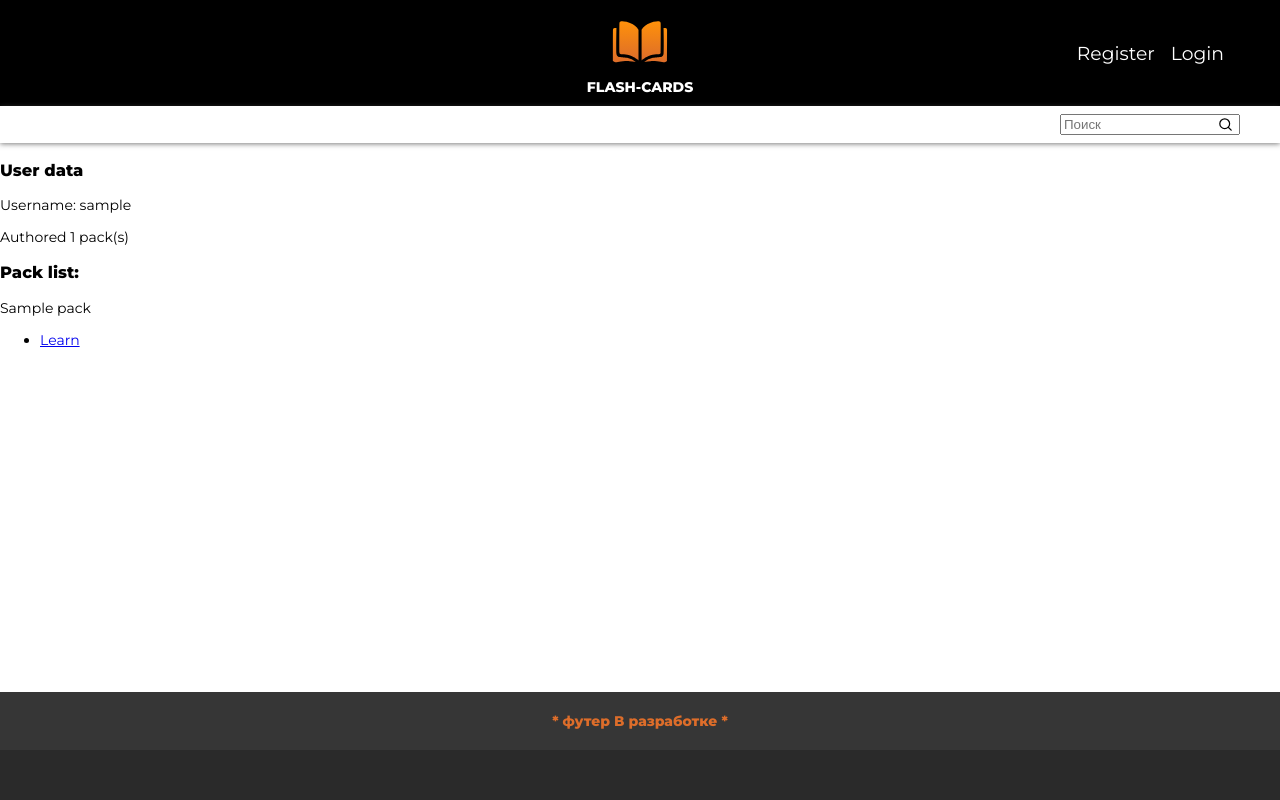
After one commit to MichaelPotemkin/Flashcards, a Django app: page /profile/1 in a window 1280 px wide. The commit adds this page. Run offline with Django 4.2, Linux system fonts and the light colour scheme; tables that the repository leaves empty hold one stand-in row (values such as "Sample post"); parts of the project's set-up code (start-up, migrations or seed data) failed here and were passed over.

Commit message:
Add user profiles

```diff
--- a/cards/urls.py
+++ b/cards/urls.py
@@ -6,6 +6,7 @@ urlpatterns = [
     path('learn/<int:pack_id>', views.view_pack, name='learn'),
     # path('create/<pack_id>', views.create_pack, name='create'),
     path('edit/<int:pack_id>', views.edit_pack, name='edit'),
-    # path('delete/<int:pack_id>', views.delete_pack, name='delete'),
-    path('like/<int:pk>', views.like_pack, name='like_pack')
+    path('delete/<int:pack_id>', views.delete_pack, name='delete'),
+    path('like/<int:pk>', views.like_pack, name='like_pack'),
+    path('profile/<int:user_id>', views.view_user_profile, name='profile'),
 ]
--- a/cards/views.py
+++ b/cards/views.py
@@ -2,19 +2,12 @@ from django.db.models import Count
 from django.http import HttpResponseRedirect, HttpResponseForbidden
 from django.shortcuts import render, get_object_or_404
 from django.urls import reverse
-from .models import Pack, Flashcard, Like
+from .models import Pack, Flashcard, Like, User
 from django.core.mail import send_mail
 
 
 # Create your views here.
 def index(request):
-    send_mail(
-        'Test',
-        'Here is the message.',
-        'me@flashcards.com',
-        ['michael.potyomkin@gmail.com'],
-        fail_silently=False,
-    )
     packs = Pack.objects.annotate(rating=Count('likes')).order_by('-rating', '-id')[:9]
     return render(request, "index.html", context={'packs': packs})
 
@@ -47,3 +40,10 @@ def like_pack(request, pk):
         like.delete()
 
     return HttpResponseRedirect(reverse('learn', args=[str(pk)]))
+
+
+def view_user_profile(request, user_id):
+    profile_owner = get_object_or_404(User, id=user_id)
+    packs = Pack.objects.filter(author=profile_owner)
+
+    return render(request, "cards/profile.html", context={'profile_owner': profile_owner, 'packs': packs})
--- a/templates/base.html
+++ b/templates/base.html
@@ -28,7 +28,7 @@
                     </div>
                     <div class="header-logo__login-block">
                         {% if user.is_authenticated %}
-                                    <a href="{% url 'logout' %}">Logout</a>
+                                    <a href="{% url 'logout' %}" class="login-button style-login-button">Logout</a>
                         {% else %}
                                     <a href="{% url 'register' %}" class="login-button style-login-button">Register</a>
                                     <a href="{% url 'login' %}" class="logout-button style-login-button">Login</a>
--- /dev/null
+++ b/templates/cards/profile.html
@@ -0,0 +1,23 @@
+{% extends "base.html" %}
+
+{% block content %}
+    <div>
+        <h3>User data</h3>
+        <p>Username: {{ profile_owner.username }}</p>
+        <p>Authored {{ packs|length }} pack(s)</p>
+    </div>
+    <div>
+        <h3>Pack list:</h3>
+        {% for pack in packs %}
+            {{ pack.title }}
+            <ul>
+                <li><a href="{% url 'learn' pack.id %}">Learn</a></li>
+                {% if user.is_authenticated and user == profile_owner %}
+                    <li><a href="{% url 'edit' pack.id %}">Edit</a></li>
+                    <li><a href="{% url 'delete' pack.id %}">Delete</a></li>
+                {% endif %}
+            </ul>
+        {% endfor %}
+
+    </div>
+{% endblock %}
--- a/templates/index.html
+++ b/templates/index.html
@@ -48,7 +48,7 @@
                 <div class="card">
                     <p class="pack-rating">{{ pack.rating }}</p>
                     <p class="pack-title p1">{{ pack.title }}</p>
-                    <button class="pack-btn"><a class="special-link-a navigate-cardpack-link" href="learn/{{ pack.id }}">Учить слова</a></button>
+                    <button class="pack-btn"><a class="special-link-a navigate-cardpack-link" href="{% url 'learn' pack.id %}">Учить слова</a></button>
                 </div>
             {% endfor %}
         </div>
```
